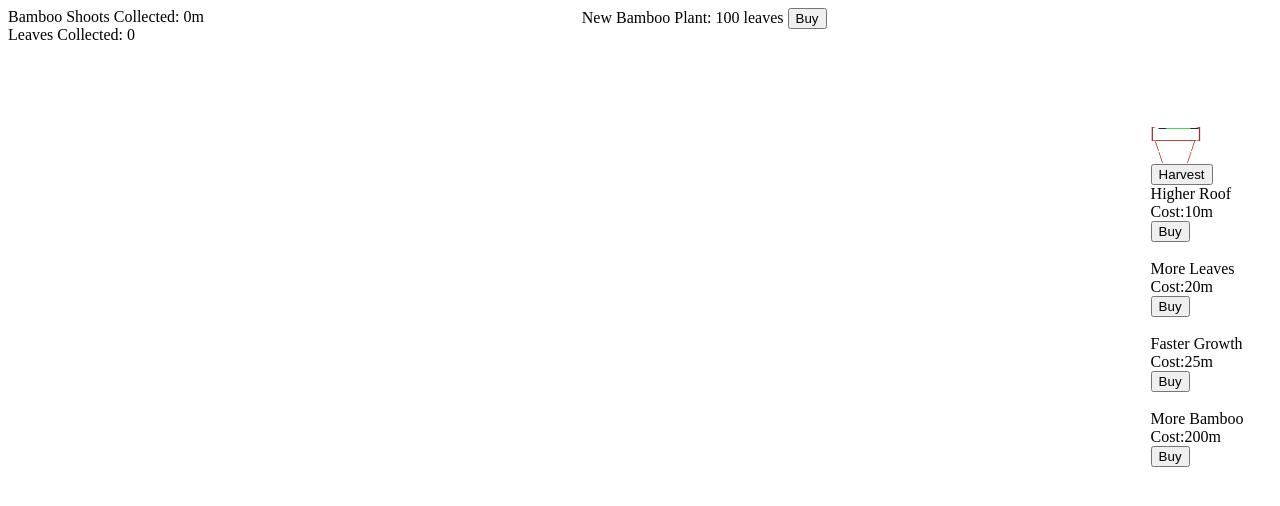
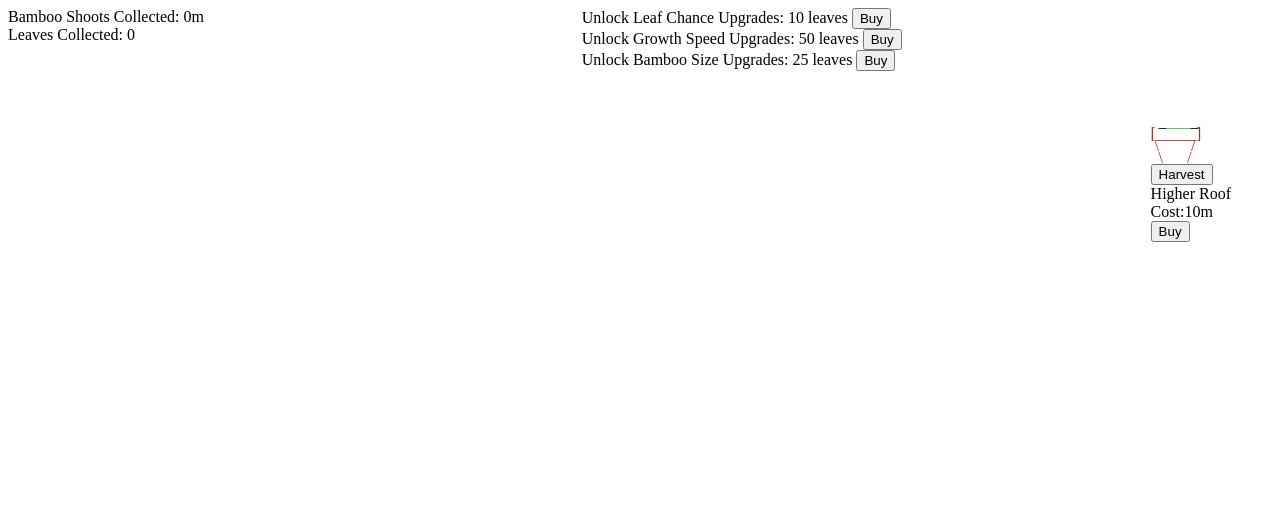
Before and after one commit to HoboZeke/hobozeke.github.io, a Jekyll site: the page bamboo/index.html, which Jekyll copies as it is, in a window 1280 px wide. Shown: the top 506 px of the page. Built offline with Jekyll 4.4.1, drawn with Linux system fonts in a browser that asks for light colours.

Commit message:
Update index.html

```diff
--- a/bamboo/index.html
+++ b/bamboo/index.html
@@ -8,7 +8,10 @@
  Leaves Collected: <span id="leavesCollected">0</span> <br/>
  </div>
  <div id = "upgrades">
- New Bamboo Plant: <span id="plantCost">100</span> leaves <button onClick = "BuyPlant()">Buy</button> <br/>
+ <span id="leafUpgrade"> Unlock Leaf Chance Upgrades: <span id="leafUpgradeCost">10</span> leaves <button onClick = "BuyUpgrade(1)">Buy</button><br/>
+ <span id="growthUpgrade"> Unlock Growth Speed Upgrades: <span id="growthUpgradeCost">50</span> leaves <button onClick = "BuyUpgrade(2)">Buy</button><br/>
+ <span id="rankUpgrade"> Unlock Bamboo Size Upgrades: <span id="rankUpgradeCost">25</span> leaves <button onClick = "BuyUpgrade(3)">Buy</button><br/>
+ <span id="plantUpgrade" style="display:none;">New Bamboo Plant: <span id="plantCost">100</span> leaves <button onClick = "BuyPlant()">Buy</button> <br/></span>
  </div>
 </head>
 <body>
@@ -49,19 +52,25 @@
   <span id="sizeButton1"><button onClick = "IncreaseBambooSize(1)">Buy</button> </span>
   <br/>
   <br/>
+  <div id="leafSection" style = "display:none;">
   More Leaves <br/>
    Cost:<span id="increaseLeafChanceCost1">20</span>m <br/>
   <button onClick = "IncreaseLeafChance(1)">Buy</button>
+  </div>
   <br/>
   <br/>
+  <div id="growthSection" style = "display:none;">
   Faster Growth <br/>
    Cost:<span id="increaseGrowthSpeedCost1">25</span>m <br/>
   <button onClick = "IncreaseGrowthSpeed(1)">Buy</button>
+  </div>
   <br/>
   <br/>
+   <div id="rankSection" style = "display:none;">
   More Bamboo <br/>
    Cost:<span id="increaseRankCost1">200</span>m <br/>
   <span id="rankButton1"><button onClick = "IncreaseRank(1)">Buy</button> </span>
+   </div>
   <br/>
   <br/>
   </div>
```
